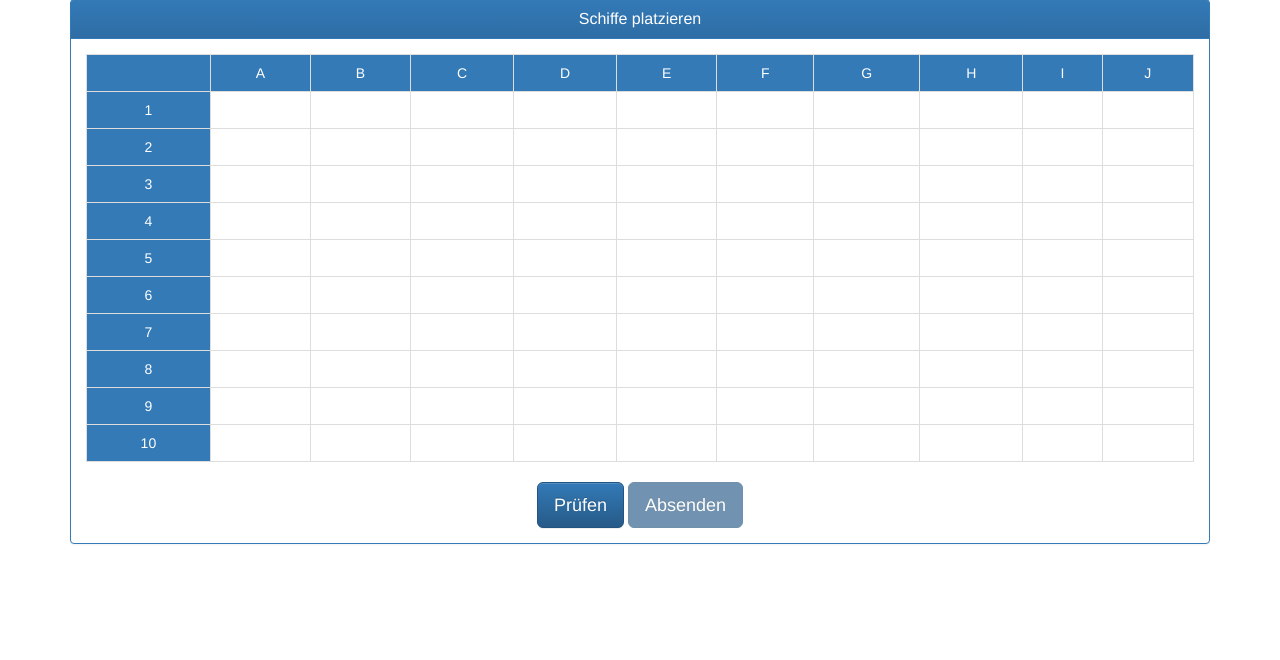
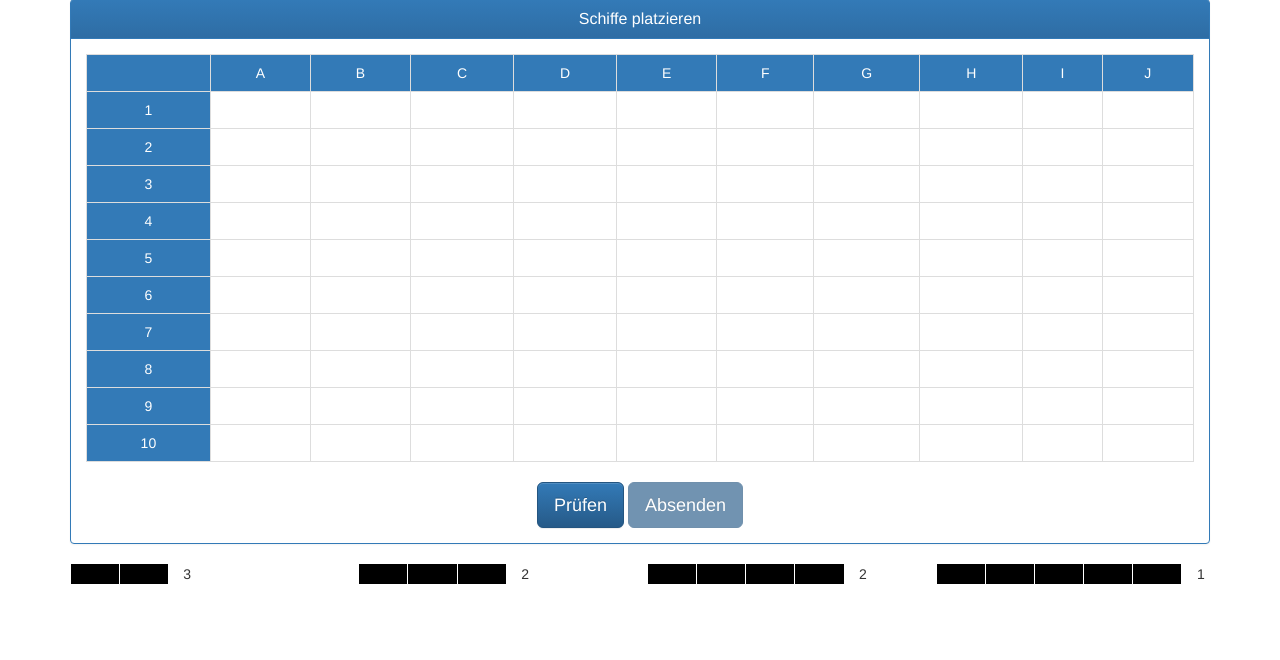
Before and after one commit to ya-kay/Schiffeversenken, a PHP site: page /include/placeShips.php in a window 1280 px wide. Shown: the part 91-751 px from the top of the page. Run offline with PHP 8.4, Linux system fonts and the light colour scheme.

Commit message:
add remainShip in placeShips

```diff
--- a/css/style.css
+++ b/css/style.css
@@ -12,3 +12,18 @@ table.placeShips {
 button.list-group-item:focus{
   outline: none;
 }
+
+
+/* remainShips*/
+.remainShips{
+  margin-left: 15px;
+}
+.remainShips .remainShip{
+  background-color: black;
+  height: 20px;
+  margin: 0.5px;
+}
+
+.remainShips .countShips{
+  text-align: left;
+}
--- a/include/placeShips.php
+++ b/include/placeShips.php
@@ -7,7 +7,7 @@
         <meta name="viewport" content="width=device-width, initial-scale=1">
         <link rel="stylesheet" href="https://maxcdn.bootstrapcdn.com/bootstrap/3.3.7/css/bootstrap.min.css" integrity="sha384-BVYiiSIFeK1dGmJRAkycuHAHRg32OmUcww7on3RYdg4Va+PmSTsz/K68vbdEjh4u" crossorigin="anonymous">
         <link rel="stylesheet" href="https://maxcdn.bootstrapcdn.com/bootstrap/3.3.7/css/bootstrap-theme.min.css" integrity="sha384-rHyoN1iRsVXV4nD0JutlnGaslCJuC7uwjduW9SVrLvRYooPp2bWYgmgJQIXwl/Sp" crossorigin="anonymous">
-        <link rel="stylesheet" type="text/css" href="css/style.css">
+        <link rel="stylesheet" type="text/css" href="../css/style.css">
         <script src="https://code.jquery.com/jquery-1.12.4.min.js" integrity="sha256-ZosEbRLbNQzLpnKIkEdrPv7lOy9C27hHQ+Xp8a4MxAQ=" crossorigin="anonymous"></script>
     </head>
     <body>
@@ -44,6 +44,45 @@
                 <button class="btn btn-primary btn-lg" id="checkShips">Prüfen</button> <button class="btn btn-primary btn-lg disabled">Absenden</button>
                 </div>
             </div>
+
+            <div class="remainShips">
+              <div class="row remainShips-2">
+                <div class="col-sm-3">
+                  <div class="row">
+                    <div class="col-sm-2 remainShip"></div>
+                    <div class="col-sm-2 remainShip"></div>
+                    <div class="col-sm-6 countShips">3</div>
+                  </div>
+                </div>
+                <div class="col-sm-3">
+                  <div class="row remainShips-3">
+                    <div class="col-sm-2 remainShip"></div>
+                    <div class="col-sm-2 remainShip"></div>
+                    <div class="col-sm-2 remainShip"></div>
+                    <div class="col-sm-4 countShips">2</div>
+                  </div>
+                </div>
+                <div class="col-sm-3">
+                  <div class="row remainShips-4">
+                    <div class="col-sm-2 remainShip"></div>
+                    <div class="col-sm-2 remainShip"></div>
+                    <div class="col-sm-2 remainShip"></div>
+                    <div class="col-sm-2 remainShip"></div>
+                    <div class="col-sm-2 countShips">2</div>
+                  </div>
+                </div>
+                <div class="col-sm-3">
+                  <div class="row remainShips-5">
+                    <div class="col-sm-2 remainShip"></div>
+                    <div class="col-sm-2 remainShip"></div>
+                    <div class="col-sm-2 remainShip"></div>
+                    <div class="col-sm-2 remainShip"></div>
+                    <div class="col-sm-2 remainShip"></div>
+                    <div class="col-sm-1 countShips">1</div>
+                  </div>
+                </div>
+              </div>
+            </div>
         </div>
         <script>
             $(document).ready(function() {
```
